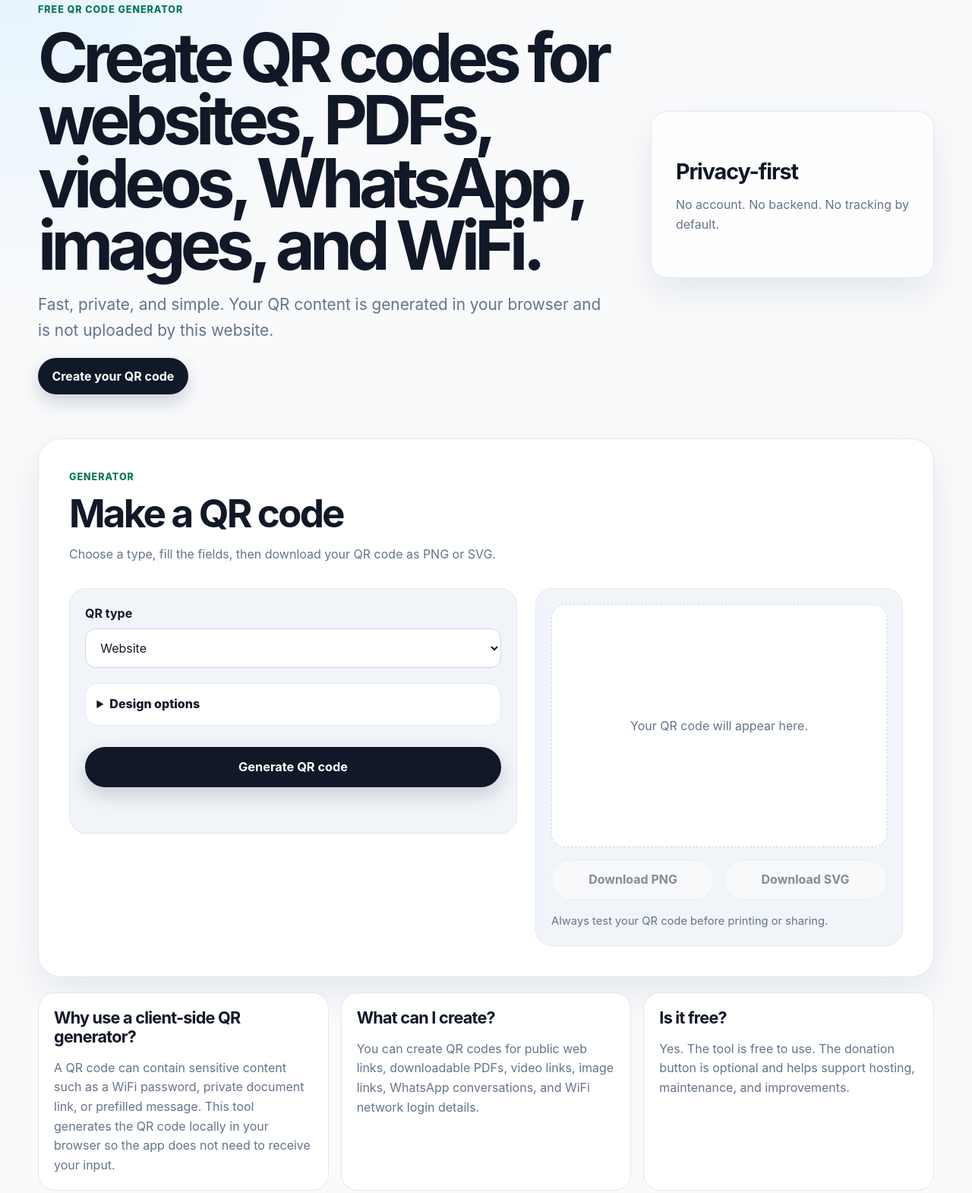
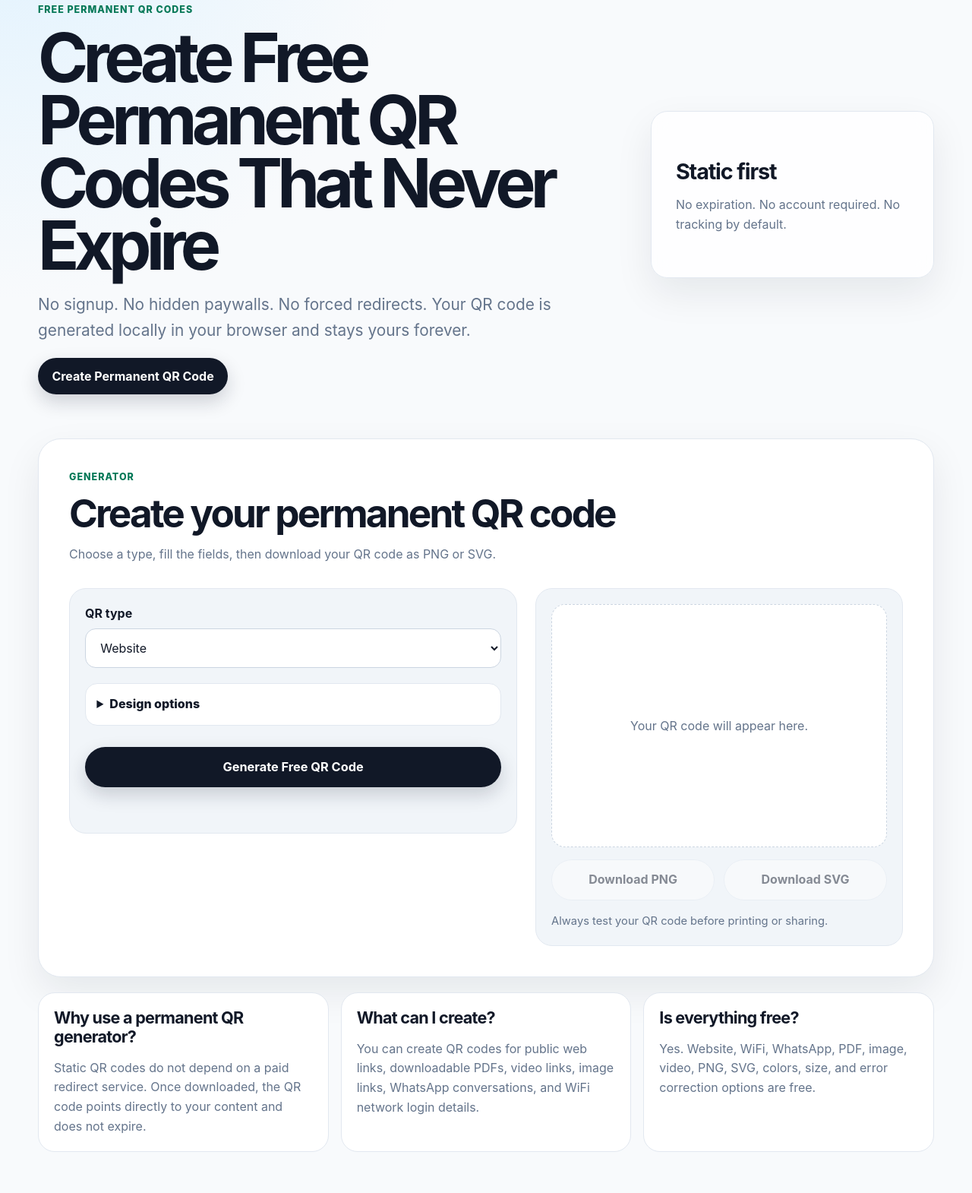
Before and after one commit to Mizaro/honestqrcode, a plain HTML site: page index.html in a window 1280 px wide. Shown: the part 150-1720 px from the top of the page at 76% size. Drawn offline with Linux system fonts and the light colour scheme; a script that the page names is missing.

Commit message:
Update homepage SEO and hero copy

```diff
--- a/index.html
+++ b/index.html
@@ -3,19 +3,19 @@
 <head>
   <meta charset="utf-8">
   <meta name="viewport" content="width=device-width, initial-scale=1">
-  <title>Get QR Code | Free Privacy-First QR Code Generator</title>
-  <meta name="description" content="Create free QR codes for websites, PDFs, videos, WhatsApp messages, images, and WiFi. Private, fast, client-side, and no signup required.">
+  <title>Get QR Code | Free Permanent QR Codes That Never Expire</title>
+  <meta name="description" content="Create free permanent QR codes that never expire. No signup, no forced redirects, and no tracking by default. Generate QR codes for websites, PDFs, WhatsApp, WiFi, images, and videos.">
   <meta name="robots" content="index,follow">
   <meta name="theme-color" content="#111827">
-  <meta property="og:title" content="Get QR Code | Free QR Code Generator">
-  <meta property="og:description" content="Create free QR codes in your browser. No signup. No tracking by default.">
+  <meta property="og:title" content="Free Permanent QR Codes That Never Expire">
+  <meta property="og:description" content="Create static QR codes with no expiration. No signup, no hidden paywalls, and no forced redirects.">
   <meta property="og:type" content="website">
   <meta property="og:url" content="https://getqrcode.com/">
   <meta name="twitter:card" content="summary_large_image">
   <link rel="canonical" href="https://getqrcode.com/">
   <link rel="stylesheet" href="styles.css">
   <script type="application/ld+json">
-  {"@context":"https://schema.org","@type":"WebApplication","name":"Get QR Code","url":"https://getqrcode.com/","applicationCategory":"UtilitiesApplication","operatingSystem":"Any","description":"A free privacy-first QR code generator for websites, PDFs, videos, WhatsApp, images, and WiFi.","offers":{"@type":"Offer","price":"0","priceCurrency":"USD"}}
+  {"@context":"https://schema.org","@type":"WebApplication","name":"Get QR Code","url":"https://getqrcode.com/","applicationCategory":"UtilitiesApplication","operatingSystem":"Any","description":"A free permanent QR code generator for websites, PDFs, videos, WhatsApp, images, and WiFi. Static QR codes do not expire and are generated in the browser.","offers":{"@type":"Offer","price":"0","priceCurrency":"USD"}}
   </script>
 </head>
 <body>
@@ -26,14 +26,14 @@
     </nav>
     <section class="hero-grid">
       <div>
-        <p class="eyebrow">Free QR code generator</p>
-        <h1>Create QR codes for websites, PDFs, videos, WhatsApp, images, and WiFi.</h1>
-        <p class="subhead">Fast, private, and simple. Your QR content is generated in your browser and is not uploaded by this website.</p>
-        <a class="primary-link" href="#generator">Create your QR code</a>
+        <p class="eyebrow">Free permanent QR codes</p>
+        <h1>Create Free Permanent QR Codes That Never Expire</h1>
+        <p class="subhead">No signup. No hidden paywalls. No forced redirects. Your QR code is generated locally in your browser and stays yours forever.</p>
+        <a class="primary-link" href="#generator">Create Permanent QR Code</a>
       </div>
-      <div class="hero-card" aria-label="Privacy promise">
-        <strong>Privacy-first</strong>
-        <span>No account. No backend. No tracking by default.</span>
+      <div class="hero-card" aria-label="Trust promise">
+        <strong>Static first</strong>
+        <span>No expiration. No account required. No tracking by default.</span>
       </div>
     </section>
   </header>
@@ -42,7 +42,7 @@
     <section id="generator" class="panel" aria-labelledby="generator-title">
       <div class="section-heading">
         <p class="eyebrow">Generator</p>
-        <h2 id="generator-title">Make a QR code</h2>
+        <h2 id="generator-title">Create your permanent QR code</h2>
         <p>Choose a type, fill the fields, then download your QR code as PNG or SVG.</p>
       </div>
 
@@ -51,11 +51,11 @@
           <label for="qr-type">QR type</label>
           <select id="qr-type" name="qr-type">
             <option value="website">Website</option>
+            <option value="wifi">WiFi network</option>
+            <option value="whatsapp">WhatsApp message</option>
             <option value="pdf">PDF link</option>
+            <option value="image">Image link</option>
             <option value="video">Video link</option>
-            <option value="whatsapp">WhatsApp message</option>
-            <option value="image">Image link</option>
-            <option value="wifi">WiFi network</option>
           </select>
 
           <div id="dynamic-fields"></div>
@@ -74,7 +74,7 @@
             <input id="light-color" type="color" value="#ffffff">
           </details>
 
-          <button class="button" type="submit">Generate QR code</button>
+          <button class="button" type="submit">Generate Free QR Code</button>
           <p id="status" class="status" role="status"></p>
         </form>
 
@@ -91,16 +91,16 @@
 
     <section class="content-grid">
       <article>
-        <h2>Why use a client-side QR generator?</h2>
-        <p>A QR code can contain sensitive content such as a WiFi password, private document link, or prefilled message. This tool generates the QR code locally in your browser so the app does not need to receive your input.</p>
+        <h2>Why use a permanent QR generator?</h2>
+        <p>Static QR codes do not depend on a paid redirect service. Once downloaded, the QR code points directly to your content and does not expire.</p>
       </article>
       <article>
         <h2>What can I create?</h2>
         <p>You can create QR codes for public web links, downloadable PDFs, video links, image links, WhatsApp conversations, and WiFi network login details.</p>
       </article>
       <article>
-        <h2>Is it free?</h2>
-        <p>Yes. The tool is free to use. The donation button is optional and helps support hosting, maintenance, and improvements.</p>
+        <h2>Is everything free?</h2>
+        <p>Yes. Website, WiFi, WhatsApp, PDF, image, video, PNG, SVG, colors, size, and error correction options are free.</p>
       </article>
     </section>
   </main>
```
